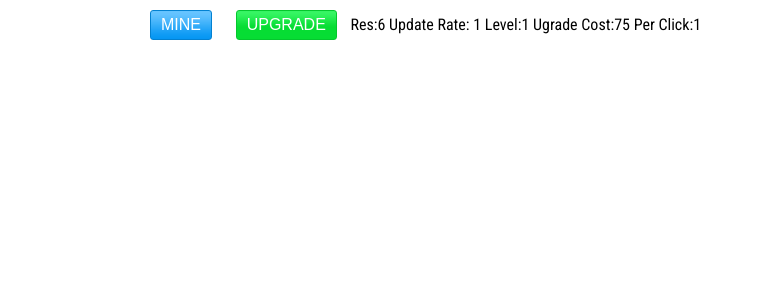
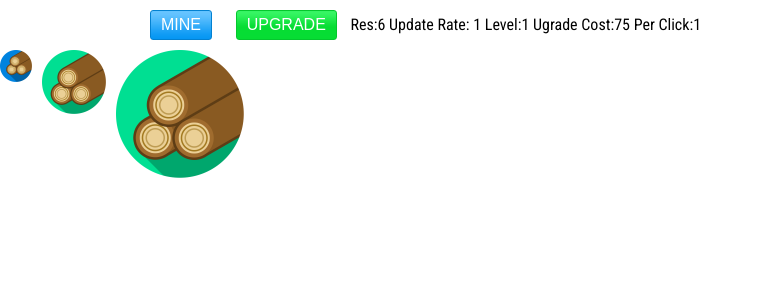
Before and after one commit to edisontrent1337/SheepClickerDev, a Django app: page /sheep/ in a window 1280 px wide. Shown: the top 300 px of the page, without its empty margins (0-762 px from the left). Run offline with Django 3.2, Linux system fonts and the light colour scheme; some libraries are stand-ins or nearby versions.

Commit message:
added first flat design icon

```diff
--- a/static/css/style.css
+++ b/static/css/style.css
@@ -34,3 +34,24 @@ body {
     background:url(../img/button_green.png);
     border:1px solid #05c72e;
     }
+
+
+.resicon_small, .resicon_middle, .resicon_big {
+    float:left;
+    margin-right:10px;
+    }
+
+.resicon_small {
+        width:32px;
+    height:32px;
+    }
+
+.resicon_middle {
+        width:64px;
+    height:64px;
+    }
+
+.resicon_big {
+        width:128px;
+    height:128px;
+    }
--- a/templates/home.html
+++ b/templates/home.html
@@ -114,6 +114,17 @@
     </script>
 
 </div>
+
+<div id="iconbar">
+
+{% load staticfiles %}
+
+     <img src="{% static 'img/wood_blue.png' %}" alt="wtf" class="resicon_small"/>
+     <img src="{% static 'img/wood.png' %}" alt="wtf" class="resicon_middle"/>
+       <img src="{% static 'img/wood.png' %}" alt="wtf" class="resicon_big"/>
+
+</div>
+
 <div id="footer"></div>
 
 </body>
```
Also changed, not shown: static/img/wood.png (added), static/img/wood_blue.png (added).
